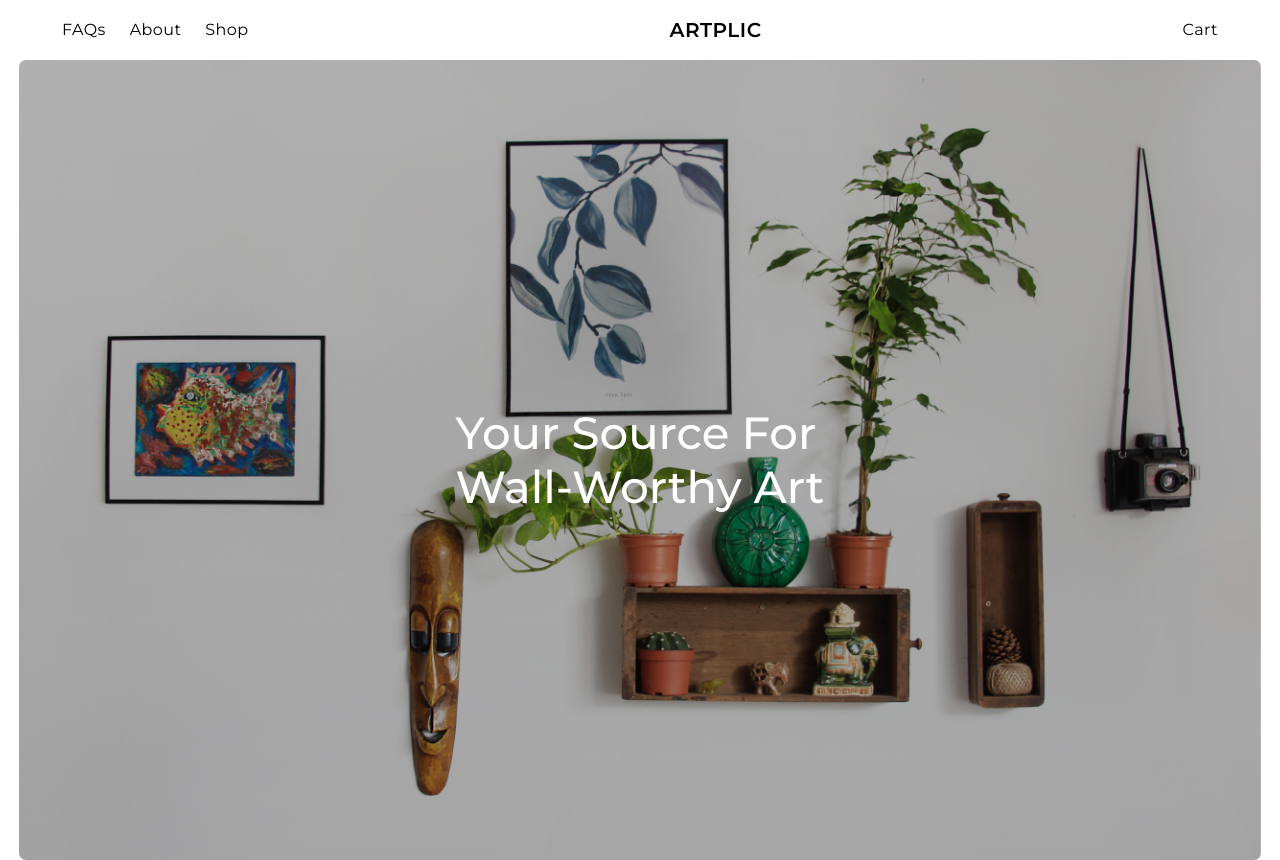
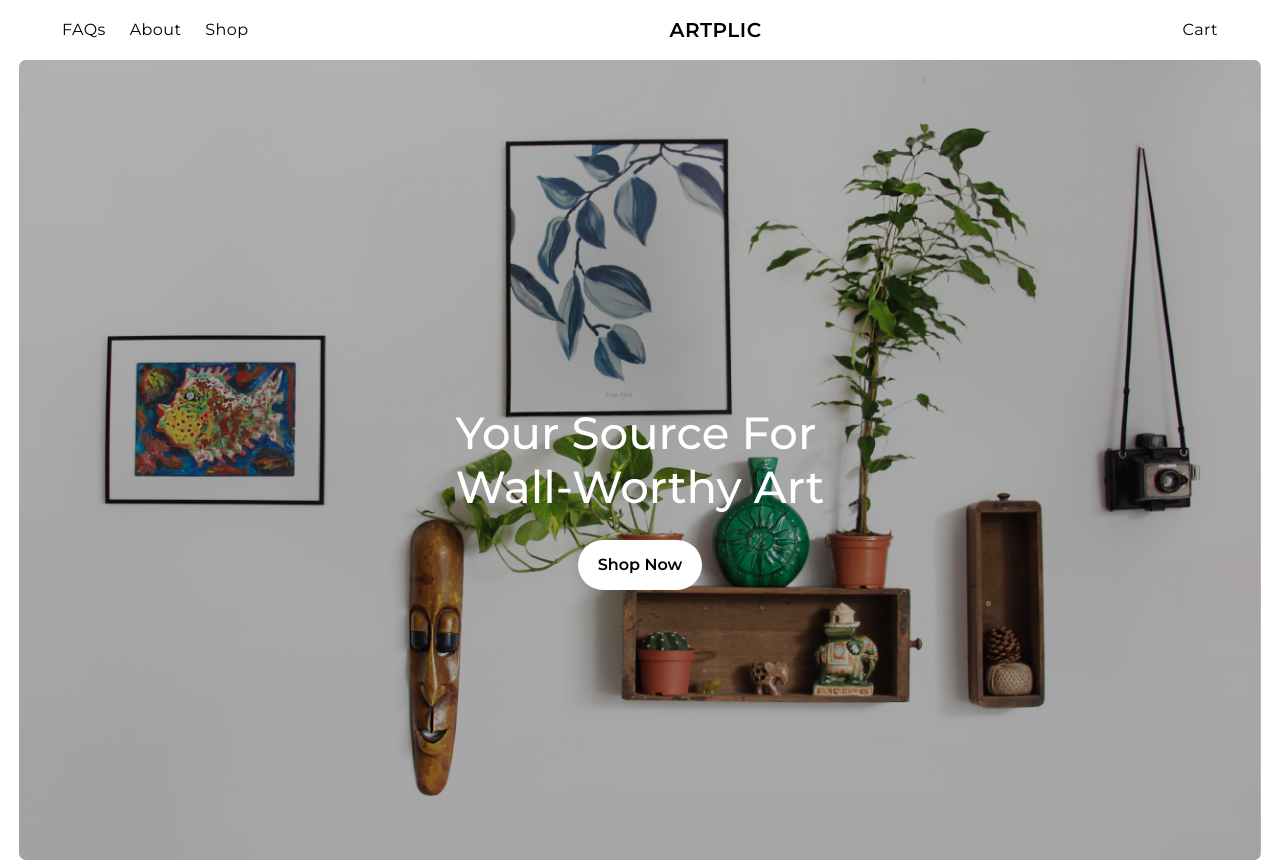
Before and after one commit to LuzIreneSeedTech/art-print-ecommerce, a React (Create React App) app: page / in a window 1280 px wide. Built offline with nearby package versions, Linux system fonts and the light colour scheme.

Commit message:
button component done

```diff
--- a/src/App.js
+++ b/src/App.js
@@ -18,7 +18,7 @@ function App() {
     window.addEventListener("popstate", handler);
 
     return () => {
-      window.removeEventListner("popstate", handler);
+      window.removeEventListener("popstate", handler);
     };
   }, []);
 
--- /dev/null
+++ b/src/components/Button.js
@@ -0,0 +1,13 @@
+import className from "classnames";
+
+function Button({ children, button1, button2, button3, ...rest }) {
+  const classes = className(rest.className, {
+    "button-var-1": button1,
+    "button-var-2": button2,
+    "button-var-3": button3,
+  });
+
+  return <button className={classes}>{children}</button>;
+}
+
+export default Button;
--- a/src/pages/HomePage.js
+++ b/src/pages/HomePage.js
@@ -1,4 +1,5 @@
 import Banner from "../components/Banner";
+import Button from "../components/Button";
 
 function HomePage() {
   const bannerContent = {
@@ -8,12 +9,16 @@ function HomePage() {
         <br /> wall-worthy art
       </div>
     ),
+    buttonLabel: "shop now",
   };
 
   return (
     <>
-      <Banner landingBanner image={bannerContent.image}>
+      <Banner landingBanner>
         {bannerContent.content}
+        <Button button1 className="landing-button">
+          {bannerContent.buttonLabel}
+        </Button>
       </Banner>
     </>
   );
--- a/src/styles/_main.scss
+++ b/src/styles/_main.scss
@@ -51,4 +51,31 @@
     div {
         line-height: 1.2;
     }
+
+    position: relative;
 }
+
+// button
+.button-var-1 {
+    @include button;
+    background: $main-color;
+    color: $secondary-color !important;
+}
+
+.button-var-2 {
+    @include button;
+    border: 2px solid $secondary-color;
+    color: $secondary-color;
+    background: $main-color;
+}
+
+.button-var-3 {
+    @include button;
+    background: $secondary-color;
+    color: $main-color;
+}
+
+.landing-button {
+    position: absolute;
+    top: 60%;
+}
--- a/src/styles/_variables.scss
+++ b/src/styles/_variables.scss
@@ -3,3 +3,4 @@
 $main-font: 'Montserrat';
 
 $main-color: #fff;
+$secondary-color: #000;
--- a/src/styles/style.css
+++ b/src/styles/style.css
@@ -46,7 +46,44 @@
   background-repeat: no-repeat;
   background-size: cover;
   background-position: center;
+  position: relative;
 }
 .landing-background div {
   line-height: 1.2;
+}
+
+.button-var-1 {
+  border-radius: 50px;
+  padding: 13px 20px;
+  text-transform: capitalize;
+  font-size: 16px !important;
+  font-weight: 600;
+  background: #fff;
+  color: #000 !important;
+}
+
+.button-var-2 {
+  border-radius: 50px;
+  padding: 13px 20px;
+  text-transform: capitalize;
+  font-size: 16px !important;
+  font-weight: 600;
+  border: 2px solid #000;
+  color: #000;
+  background: #fff;
+}
+
+.button-var-3 {
+  border-radius: 50px;
+  padding: 13px 20px;
+  text-transform: capitalize;
+  font-size: 16px !important;
+  font-weight: 600;
+  background: #000;
+  color: #fff;
+}
+
+.landing-button {
+  position: absolute;
+  top: 60%;
 }/*# sourceMappingURL=style.css.map */
```
Also changed, not shown: src/styles/_mixins.scss (+8 -0 lines), 1 other file (tests, documents, lock files or other folders).
